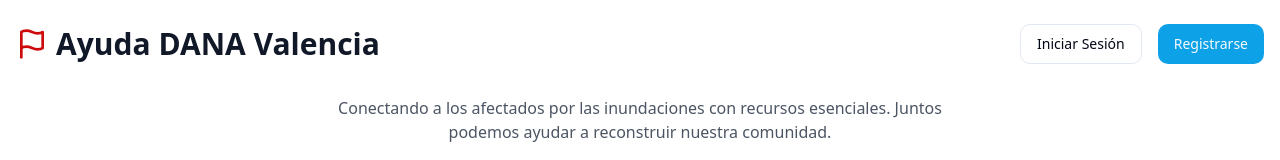
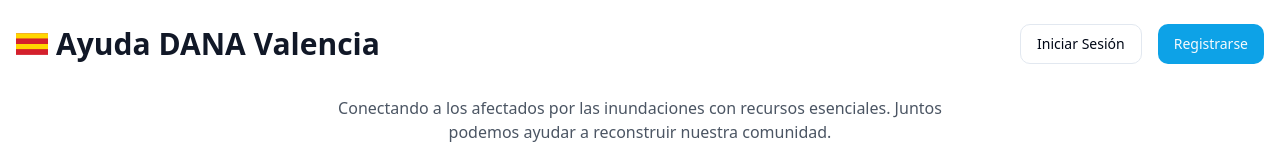
Before and after one commit to miladece/ayuda-conectada, a React (Vite) app: page /login in a window 1280 px wide. Shown: the top 160 px of the page. Built offline with nearby package versions, Linux system fonts and the light colour scheme.

Commit message:
Update header logo URL
Changed the logo URL in the header component to point to the Valencian Community flag image.
[skip gpt_engineer]

```diff
--- a/src/components/Header.tsx
+++ b/src/components/Header.tsx
@@ -1,5 +1,5 @@
 import { Button } from "./ui/button";
-import { ShoppingBag, MessageSquare, Upload, User, Flag } from "lucide-react";
+import { ShoppingBag, MessageSquare, Upload, User } from "lucide-react";
 import { useNavigate, Link } from "react-router-dom";
 import { useEffect, useState } from "react";
 import { supabase } from "@/lib/supabase";
@@ -40,7 +40,7 @@ export const Header = () => {
       <div className="container mx-auto px-4 py-6">
         <div className="flex justify-between items-center mb-8">
           <Link to="/" className="flex items-center gap-2 text-3xl font-bold text-gray-900 hover:text-gray-700 transition-colors">
-            <Flag className="w-8 h-8 text-[#CD0B0B]" />
+            <img src="/valencia-flag.svg" alt="Valencia Flag" className="w-8 h-8" />
             Ayuda DANA Valencia
           </Link>
 
```
Also changed, not shown: public/valencia-flag.svg (added).
